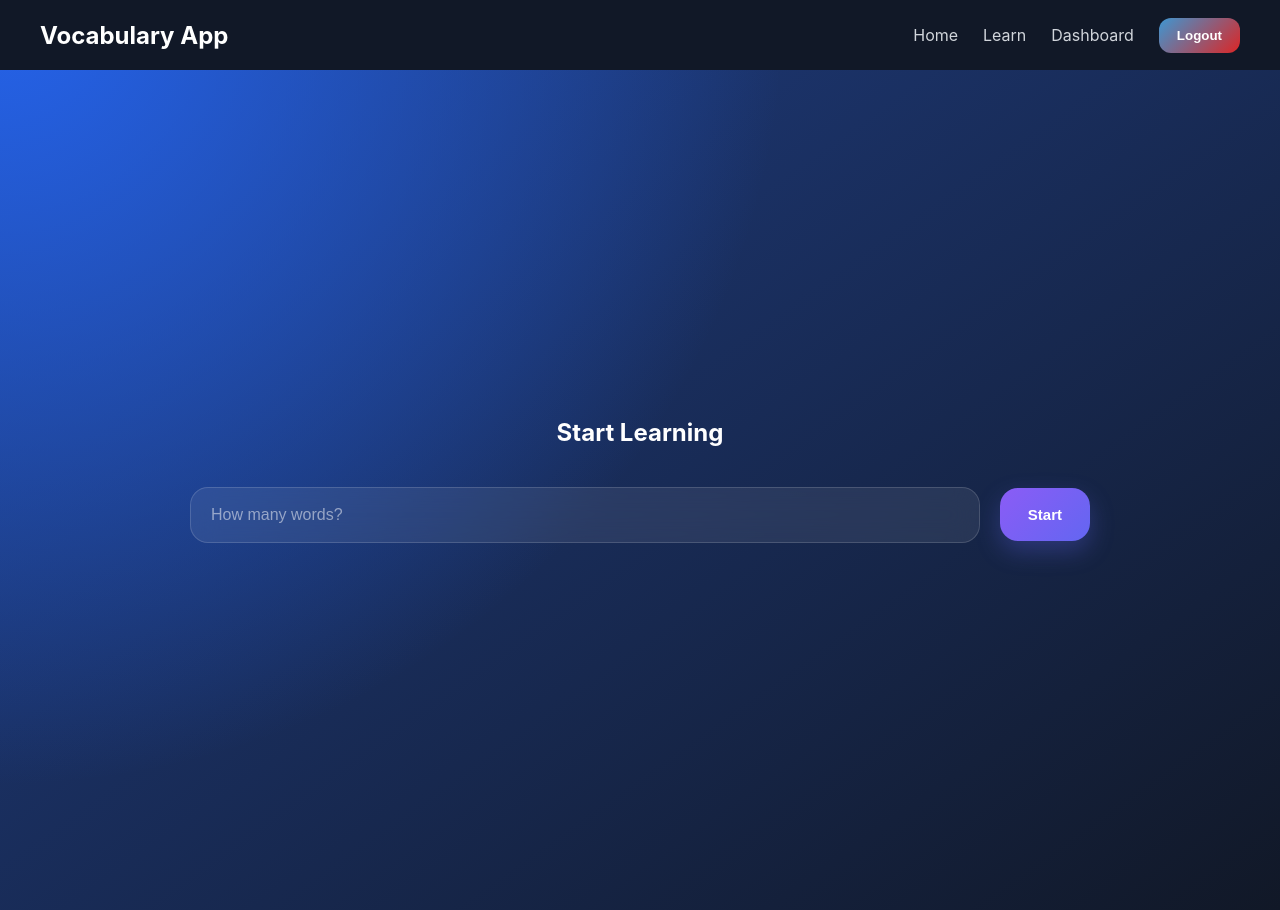
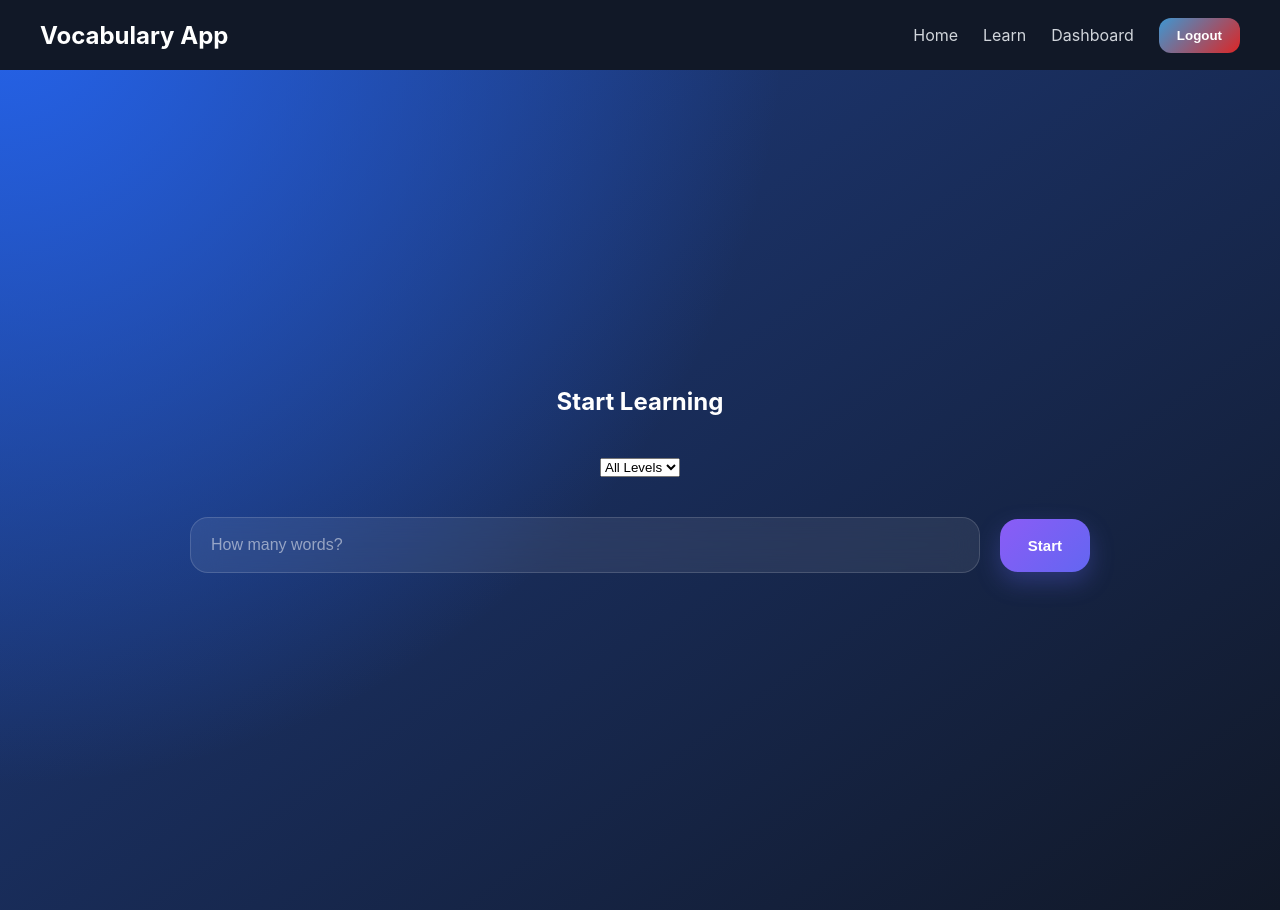
Before and after one commit to humoyun21/vocabulary-app, a React (Vite) app: page /learn in a window 1280 px wide. Built offline with nearby package versions, Linux system fonts and the light colour scheme; no server answers; sample sign-in values are in the browser's storage.

Commit message:
update project

```diff
--- a/src/pages/Learn.jsx
+++ b/src/pages/Learn.jsx
@@ -48,15 +48,33 @@ useEffect(() => {
 
 }, [unknownWords]);
 
+const [selectedLevel, setSelectedLevel]
+  = useState("All");
+
   // RANDOM WORDS
  function startSession() {
 
-    const shuffled = [...vocabulary]
+  // LEVEL FILTER
+  const filteredWords =
+
+    selectedLevel === "All"
+
+      ? vocabulary
+
+      : vocabulary.filter(
+          (word) =>
+            word.level === selectedLevel
+        );
+
+  // RANDOM
+  const shuffled = [...filteredWords]
     .sort(() => Math.random() - 0.5);
 
+  // SELECTED COUNT
   const selected =
     shuffled.slice(0, Number(wordCount));
 
+  // RESET
   setKnownWords([]);
 
   setUnknownWords([]);
@@ -136,7 +154,7 @@ setSessionStarted(true);
     }
   }
 
-  // START SCREEN
+  // START SCREEN // Level selector
   if (!sessionStarted) {
 
     return (
@@ -148,6 +166,46 @@ setSessionStarted(true);
           <h1 style={{ color: "white" }}>
             Start Learning
           </h1>
+
+          <div className="level-selector">
+
+  <select
+    value={selectedLevel}
+    onChange={(e) =>
+      setSelectedLevel(
+        e.target.value
+      )
+    }
+  >
+
+    <option value="All">
+      All Levels
+    </option>
+
+    <option value="A1">
+      A1
+    </option>
+
+    <option value="A2">
+      A2
+    </option>
+
+    <option value="B1">
+      B1
+    </option>
+
+    <option value="B2">
+      B2
+    </option>
+
+    <option value="C1">
+      C1
+    </option>
+
+  </select>
+
+          </div>
+
 
           <div className="search-bar">
 
--- a/src/styles/Home.css
+++ b/src/styles/Home.css
@@ -5,7 +5,7 @@
   justify-content: center;
   align-items: center;
 
-
+  padding: 40px;
 
 
 }
--- /dev/null
+++ b/src/styles/learn.css
@@ -0,0 +1,34 @@
+.level-selector {
+
+  margin-bottom: 20px;
+}
+
+.level-selector select {
+
+  width: 220px;
+
+  padding: 16px 20px;
+
+  border-radius: 18px;
+
+  border: 1px solid rgba(255,255,255,0.15);
+
+  background: rgba(255,255,255,0.08);
+
+  backdrop-filter: blur(14px);
+
+  color: white;
+
+  font-size: 16px;
+
+  outline: none;
+
+  cursor: pointer;
+}
+
+.level-selector select option {
+
+  background: #111827;
+
+  color: white;
+}
```
Lines whose indentation alone changed are shown as unchanged.
